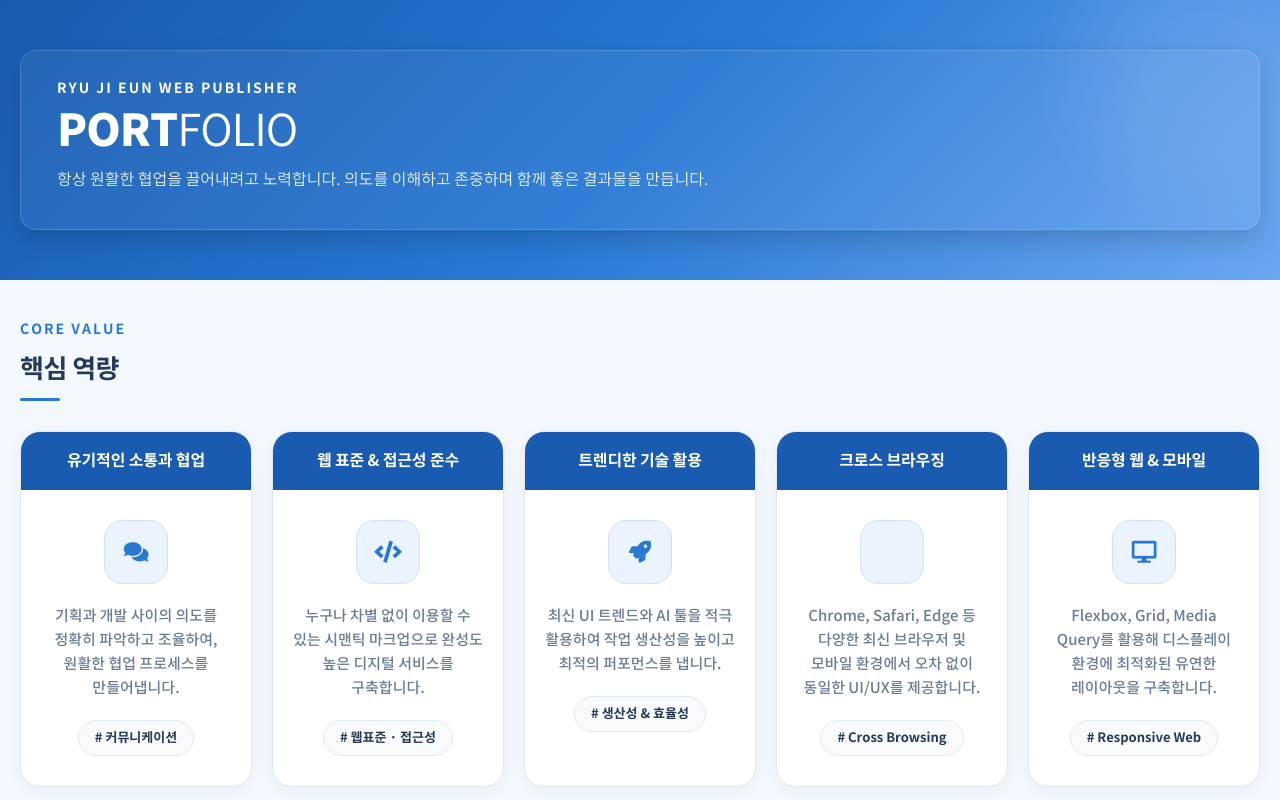
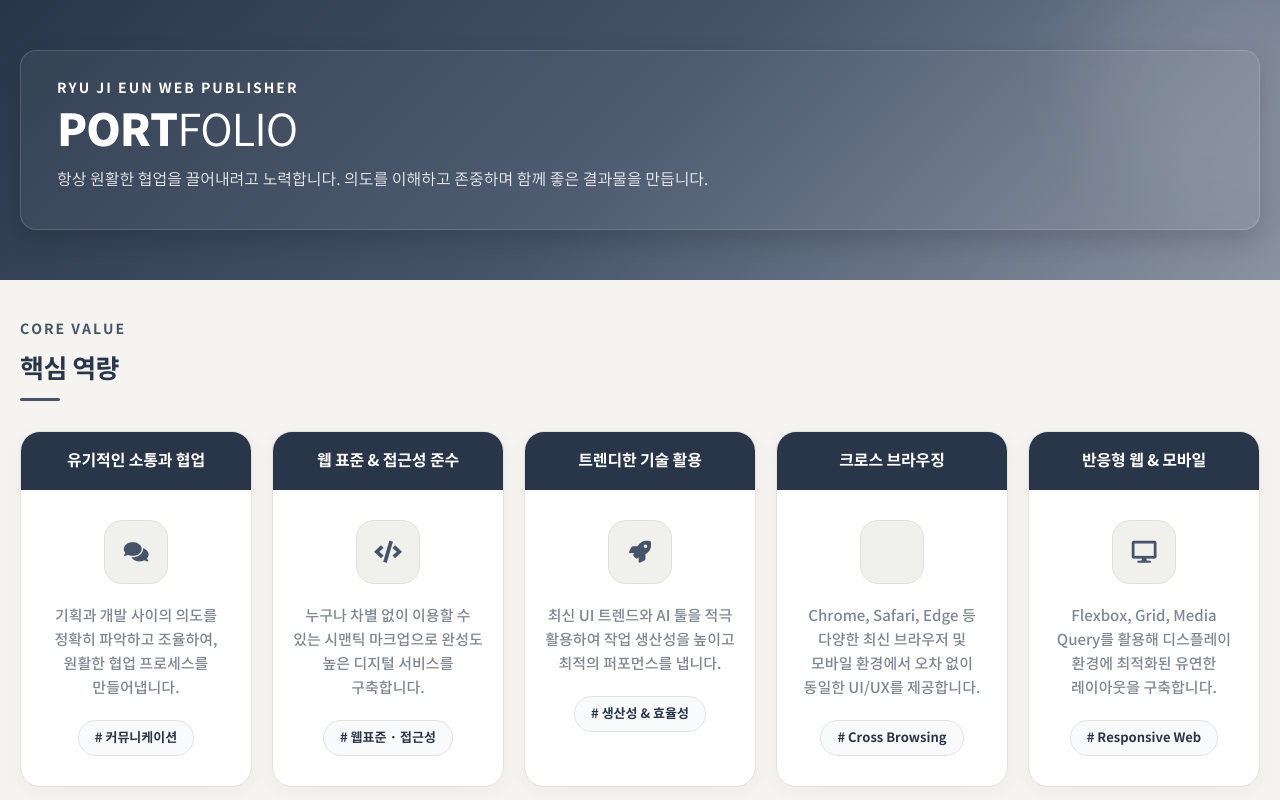
Before and after one commit to ryuryujie/ryupub, a plain HTML site: page index.html in a window 1280 px wide. Shown: the top 800 px of the page. Drawn offline with Linux system fonts and the light colour scheme; some icons are missing.

Commit message:
Add files via upload

```diff
--- a/css/content.css
+++ b/css/content.css
@@ -2,22 +2,22 @@
 @import url(font.css);
 
 :root {
-    --primary-color: #2878D4;
-    --primary-dark: #185BB0;
-    --primary-light: #69A7F0;
+--primary-color: #46546A;
+--primary-dark: #29364A;
+--primary-light: #8993A1;
 
-    --bg-light: #F3F8FF;
-    --bg-white: #FFFFFF;
+--bg-light: #F5F4F0;
+--bg-white: #FFFFFF;
 
-    --text-main: #172B45;
-    --text-dark: #233B58;
-    --text-muted: #687D96;
+--text-main: #303844;
+--text-dark: #29364A;
+--text-muted: #7F8792;
 
-    --border-color: #DFEAF7;
+--border-color: #E5E3DC;
 
-    --keyword-bg: #EAF3FF;
-    --keyword-color: #2878D4;
-    --keyword-border: #CFE2FA;
+--keyword-bg: #F0F0ED;
+--keyword-color: #566174;
+--keyword-border: #E0E1DC;
 
     --font-11: 11px;
     --font-12: 12px;
@@ -226,7 +226,7 @@ html, body {width: 100%;height: 100%;}
 .pro-list { display: grid; grid-template-columns: repeat(3, minmax(0, 1fr)); gap: 24px; clear: both; }
 .pro-list .item { display: flex; flex-direction: column; align-items: stretch; overflow: hidden; position: relative; width: 100%; margin: 0; box-sizing: border-box; text-align: left; background: var(--bg-white, #fff); cursor: pointer; border: 1px solid var(--border-color, #e2e8f0); border-radius: 16px; box-shadow: 0 4px 6px -1px rgba(0, 0, 0, 0.04); transition: all 0.3s cubic-bezier(0.4, 0, 0.2, 1); z-index: 2; }
 .pro-list .item:hover { transform: translateY(-4px); box-shadow: 0 12px 20px -4px rgba(0, 0, 0, 0.08); border-color: var(--primary-color, #3b82f6); }
-.pro-list .thumbnail { overflow: hidden; position: relative; width: 100%; aspect-ratio: 16 / 10; border-right: none; border-bottom: 1px solid var(--border-color, #e2e8f0); display: flex; align-items: center; justify-content: center; background-color: #f8fafc; flex-shrink: 0; }
+.pro-list .thumbnail { overflow: hidden; position: relative; width: 100%; aspect-ratio: 16 / 9; border-right: none; border-bottom: 1px solid var(--border-color, #e2e8f0); display: flex; align-items: center; justify-content: center; background-color: #f8fafc; flex-shrink: 0; }
 .pro-list .thumbnail > div { width: 100%; height: 100%; }
 .pro-list .item img { width: 100%; height: 100%; object-fit: contain; border-top-left-radius: 16px; border-top-right-radius: 16px; border-bottom-left-radius: 0; transition: transform 0.5s cubic-bezier(0.4, 0, 0.2, 1); }
 .pro-list .item:hover img { transform: scale(1.05); }
@@ -301,7 +301,7 @@ html, body {width: 100%;height: 100%;}
 
 .section-inventory .category-title.public     { background: #DBEAFE; color: #1D4ED8; }
 .section-inventory .category-title.nonprofit  { background: #FCE7F3; color: #BE185D; }
-.section-inventory .category-title.finance    { background: #E0E7FF; color: #4338CA; }
+.section-inventory .category-title.finance    { background: #F3E8FF; color: #7E22CE; }
 .section-inventory .category-title.business   { background: #E2E8F0; color: #334155; }
 .section-inventory .category-title.medical    { background: #DCFCE7; color: #15803D; }
 .section-inventory .category-title.education  { background: #FEF3C7; color: #B45309; }
@@ -316,8 +316,7 @@ html, body {width: 100%;height: 100%;}
 .section-inventory .project-list-type01 li[onclick]:hover { background: #eaf2ff; box-shadow: 0 5px 14px rgba(15, 23, 42, 0.05); transform: translateY(-2px); }
 
 .section-inventory .project-list-type02 { display: grid; grid-template-columns: repeat(2, minmax(0, 1fr)); gap: 14px;  margin: 20px 0 40px 0; }
-.section-inventory .project-list-type02 .category-title{margin-bottom:10px;}
-.section-inventory .project-category:last-of-type .project-list-type02 { margin-bottom: 0; }
+.section-inventory .project-list-type02  .category-title {margin:0 0 10px 0;}
 .section-inventory .project-item { position: relative; min-width: 0; padding: 22px 20px; background: #f5f7fa; border: 1px solid transparent; border-radius: 8px; box-shadow: none; transition: all 0.25s ease; }
 .section-inventory .project-item p { position: relative; margin: 0; font-size: 15px; line-height: 1.65; font-weight: 600; color: #94a3b8; word-break: keep-all; }
 .section-inventory .project-item[onclick] { cursor: pointer; }
```
